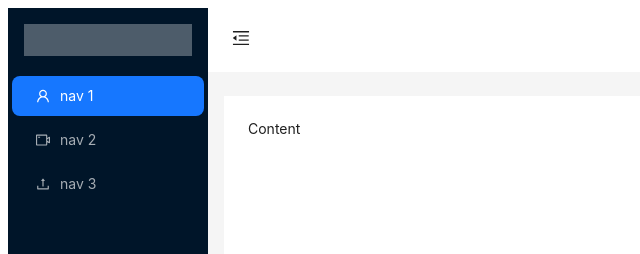
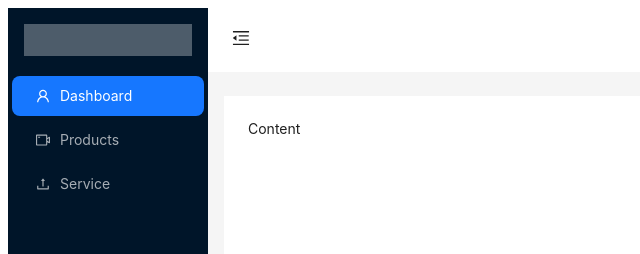
Before and after one commit to Chinzorigo/admindashboard, a React (Create React App) app: page / in a window 1280 px wide. Shown: the top 254 px of the page, without its empty margins (0-640 px from the left). Built offline with nearby package versions, Linux system fonts and the light colour scheme.

Commit message:
reset menu

```diff
--- a/src/components/AdminPanel/0_Layout/AdminPanelMenu.js
+++ b/src/components/AdminPanel/0_Layout/AdminPanelMenu.js
@@ -20,17 +20,17 @@ const AdminPanelMenu = () => {
       {
         key: '1',
         icon: <UserOutlined />,
-        label: 'nav 1',
+        label: 'Dashboard',
       },
       {
         key: '2',
         icon: <VideoCameraOutlined />,
-        label: 'nav 2',
+        label: 'Products',
       },
       {
         key: '3',
         icon: <UploadOutlined />,
-        label: 'nav 3',
+        label: 'Service',
       },
     ]}
   />
```
